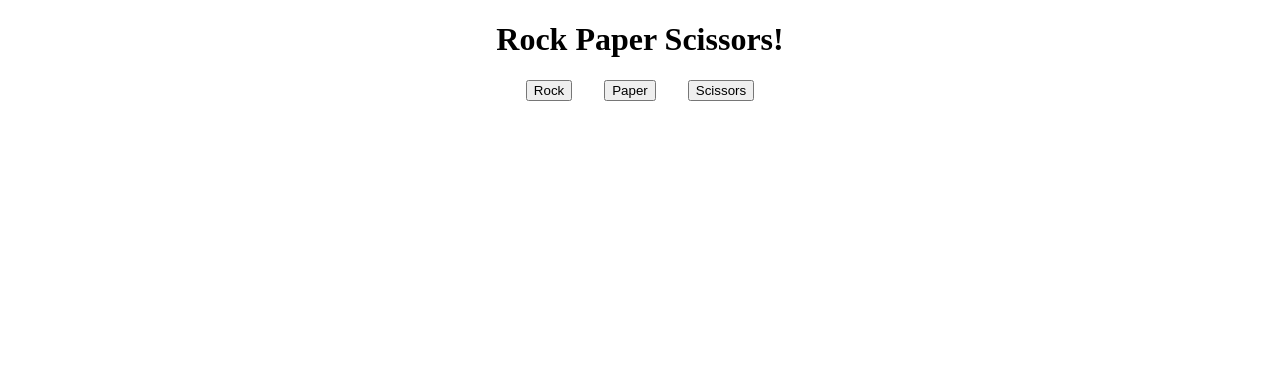
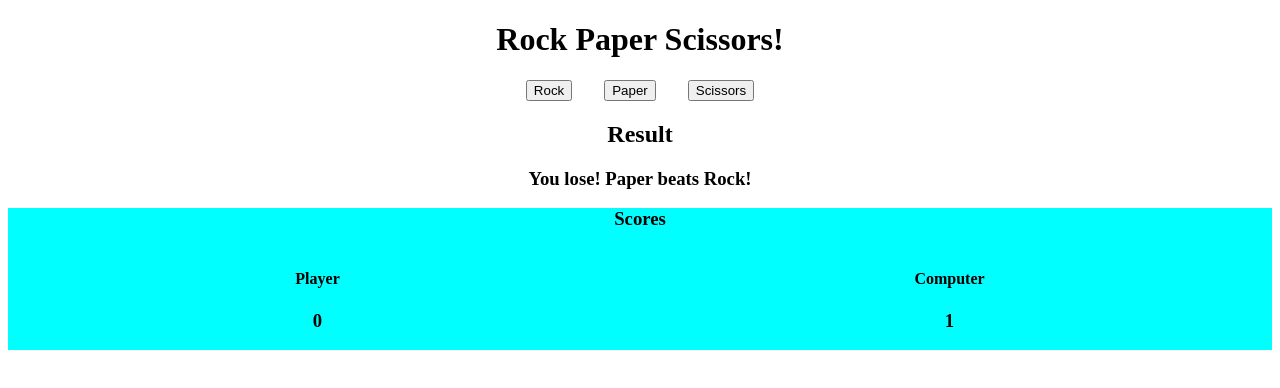
Before and after one commit to KietHub/rock-paper-scissors, a plain HTML site: page index.html in a window 1280 px wide. Both pictures are taken after a click on the button "Rock". Drawn offline with Linux system fonts and the light colour scheme.

Commit message:
Add result and tournament msg, and score tracker

```diff
--- a/index.html
+++ b/index.html
@@ -15,5 +15,24 @@
         <button id="paper">Paper</button>
         <button id="scissors">Scissors</button>
     </div>
+    <div id="result-container">
+        <h2>Result</h2>
+        <h3 id="result-msg"></h3>
+        <h3 id="winner-msg"></h3>
+    </div>
+    <div id="score-container">
+        <h3>Scores</h3>
+        <div id="player-comp-container">
+            <div>
+                <h4>Player</h4>
+                <h3 id="player-score">0</h3>
+            </div>
+            <div>
+                <h4>Computer</h4>
+                <h3 id="computer-score">0</h3>
+            </div>
+
+        </div>
+    </div>
 </body>
 </html>
--- a/script.js
+++ b/script.js
@@ -1,4 +1,12 @@
 const choices = ['Rock', 'Paper', 'Scissors'];
+
+let playerScore = 0;
+let computerScore = 0;
+let gameEnd = false;
+
+const resultMsg = document.querySelector('#result-msg');
+const playerScoreTracker = document.querySelector('#player-score');
+const computerScoreTracker = document.querySelector('#computer-score');
 
 function computerPlay() {
     const random = Math.floor(Math.random() * 3);
@@ -33,15 +41,26 @@ function playGame(e) {
         gameMessage = playerWin ?
         `You win! ${playerChoice} beats ${computerChoice}!` :
         `You lose! ${computerChoice} beats ${playerChoice}!`;
+
+        if(playerWin) {
+            playerScore++;
+            playerScoreTracker.textContent = playerScore;
+        } else {
+            computerScore++;
+            computerScoreTracker.textContent = computerScore;
+        }
     }
 
-    console.log(gameMessage);
+    resultMsg.textContent = gameMessage;
+    if(!gameEnd && (playerScore === 5 || computerScore === 5)) {
+        const winnerAnnounce = playerScore === 5 ?
+        'You have won the tournament!' :
+        'The computer has won the tournament!';
+        const winnerMsg = document.querySelector('#winner-msg');
+        winnerMsg.textContent = winnerAnnounce;
+        gameEnd = true;
+    }
 }
 
 const btn = document.querySelectorAll('button');
-
-function logText(e) {
-    console.log(this.id);
-}
-
 btn.forEach(button => button.addEventListener('click', playGame));
--- a/style.css
+++ b/style.css
@@ -7,3 +7,17 @@ h1 {
     justify-content: center;
     gap: 2em;
 }
+
+#result-container {
+    text-align: center;
+}
+
+#score-container {
+    text-align: center;
+    background-color: aqua;
+}
+
+#player-comp-container {
+    display: flex;
+    justify-content: space-around;
+}
```
